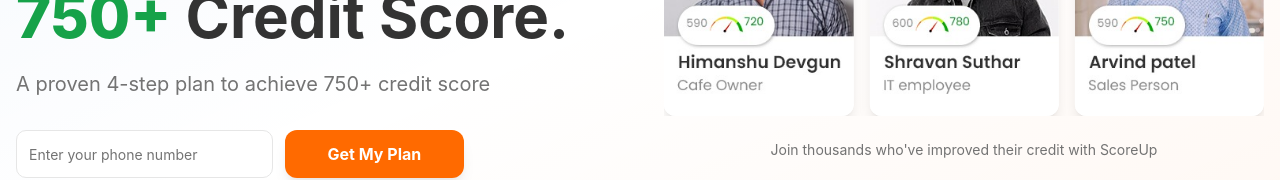
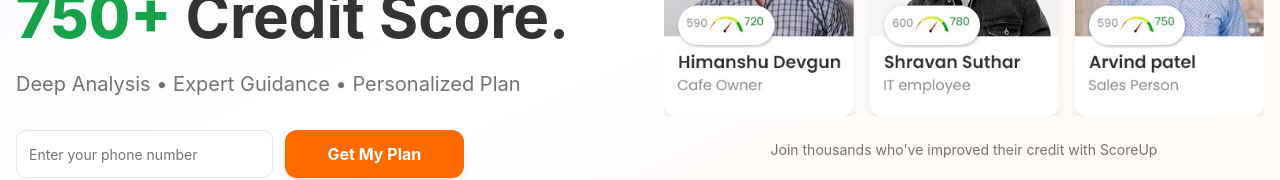
Before and after one commit to shubh099/scoreup-landing-site, a React (Vite) app: page / in a window 1280 px wide. Shown: the part 355-535 px from the top of the page. Built offline with nearby package versions, Linux system fonts and the light colour scheme.

Commit message:
Reverted to commit 2937235fb317debbc10446ddc27c9b2543198298

```diff
--- a/src/components/HeroSection.tsx
+++ b/src/components/HeroSection.tsx
@@ -38,7 +38,7 @@ const HeroSection = () => {
                 </h1>
 
                 <p className="text-lg md:text-xl text-muted-foreground leading-relaxed max-w-2xl">
-                  A proven 4-step plan to achieve 750+ credit score
+                  Deep Analysis • Expert Guidance • Personalized Plan
                 </p>
               </div>
 
```
